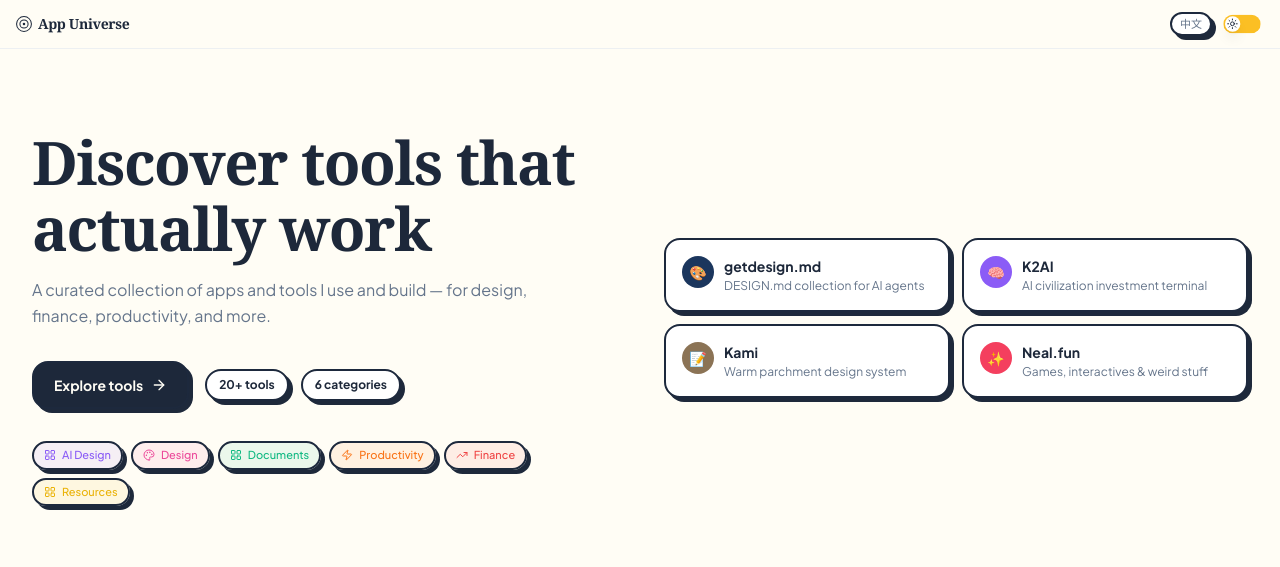
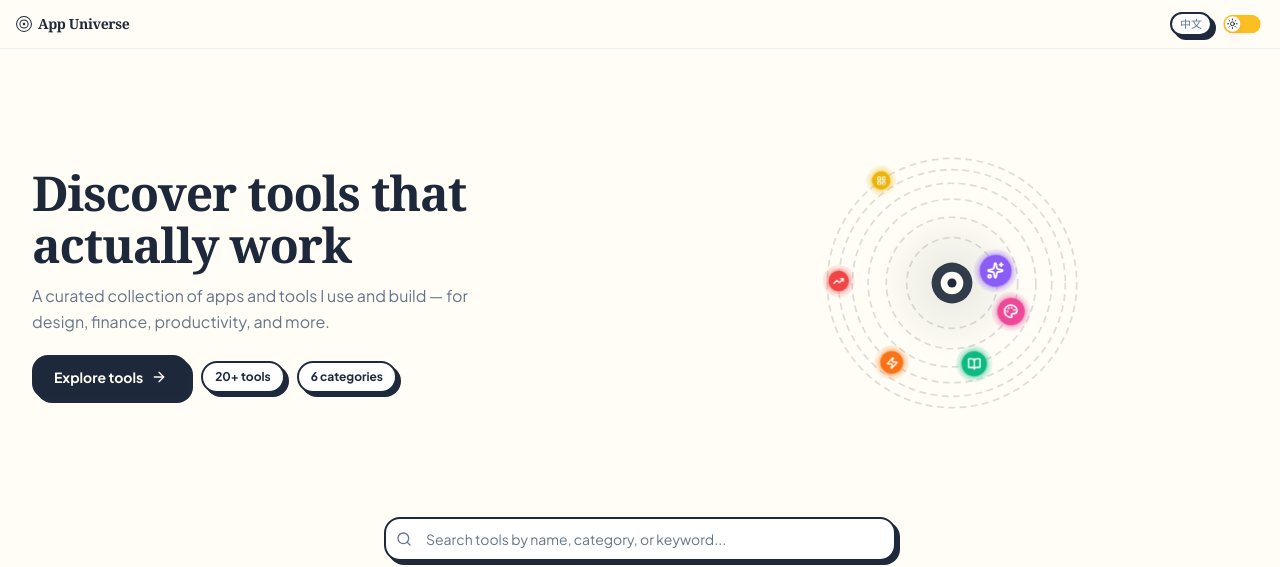
Before and after one commit to cookabc/app-universe, a Next.js app: page / in a window 1280 px wide. Shown: the top 567 px of the page. Built offline with nearby package versions, Linux system fonts and the light colour scheme.

Commit message:
refactor(hero): redesign with centered layout and orbital illustration
Move from left-right split to centered hero with dynamic category pills
and orbital SVG illustration on the right.

```diff
--- a/src/components/magicpath/nice-ui-landing-hero/HeroSection.tsx
+++ b/src/components/magicpath/nice-ui-landing-hero/HeroSection.tsx
@@ -1,38 +1,30 @@
 'use client'
 
 import { motion, useReducedMotion, type Variants } from 'framer-motion'
-import { ArrowRight, LayoutGrid, Palette, TrendingUp, Zap } from 'lucide-react'
+import { ArrowRight } from 'lucide-react'
 import { TOOL_CATEGORIES, default as TOOLS } from '@/data/tools'
 import { useI18nReady } from '@/hooks/useI18nReady'
-
-const categoryIcons = [
-    { icon: TrendingUp, color: '#ef4444', key: 'finance' },
-    { icon: Palette, color: '#ec4899', key: 'design' },
-    { icon: Zap, color: '#f97316', key: 'productivity' },
-    { icon: LayoutGrid, color: '#eab308', key: 'resources' },
-]
+import { HeroOrbital } from './HeroOrbital'
 
 const containerVariants: Variants = {
     hidden: { opacity: 0 },
     visible: {
         opacity: 1,
-        transition: { staggerChildren: 0.12, delayChildren: 0.1 },
+        transition: { staggerChildren: 0.1, delayChildren: 0.1 },
     },
 }
 
 const itemVariants: Variants = {
-    hidden: { opacity: 0, y: 20 },
+    hidden: { opacity: 0, y: 14 },
     visible: {
         opacity: 1,
         y: 0,
-        transition: { duration: 0.5, ease: 'easeOut' as const },
+        transition: { duration: 0.45, ease: 'easeOut' as const },
     },
 }
 
 export default function HeroSection() {
-    const { t, i18n, isReady } = useI18nReady()
-    const lang = i18n.language as 'en' | 'zh'
-    const shouldReduceMotion = useReducedMotion()
+    const { t, isReady } = useI18nReady()
 
     const title = isReady ? t('hero.title') : 'Discover tools that'
     const titleAccent = isReady ? t('hero.titleAccent') : 'actually work'
@@ -47,125 +39,50 @@ export default function HeroSection() {
         ? t('hero.statsCategories', { count: categoryCount })
         : `${categoryCount} categories`
 
+    const shouldReduceMotion = useReducedMotion()
+
     return (
         <section className="mx-auto max-w-7xl px-4 sm:px-6 lg:px-8">
             <motion.div
-                className="grid lg:grid-cols-2 gap-8 lg:gap-12 items-center py-12 sm:py-16 lg:py-20"
+                className="grid lg:grid-cols-2 gap-6 lg:gap-8 items-center py-10 sm:py-14 lg:py-16"
                 variants={shouldReduceMotion ? undefined : containerVariants}
                 initial="hidden"
                 animate="visible"
             >
-                {/* Left Content */}
-                <div className="space-y-6 sm:space-y-8">
-                    <motion.div className="space-y-4" variants={shouldReduceMotion ? undefined : itemVariants}>
-                        <h1 className="text-3xl sm:text-4xl lg:text-5xl xl:text-6xl font-black font-heading tracking-tight text-foreground leading-[1.1]">
-                            {title} <span className="text-gradient">{titleAccent}</span>
+                {/* Left: Copy */}
+                <div className="space-y-5">
+                    <motion.div className="space-y-3" variants={shouldReduceMotion ? undefined : itemVariants}>
+                        <h1 className="text-3xl sm:text-4xl lg:text-5xl font-black font-heading tracking-tight text-foreground leading-[1.08]">
+                            {title}
+                            <br />
+                            <span className="text-gradient">{titleAccent}</span>
                         </h1>
-                        <p className="text-sm sm:text-base text-muted-foreground max-w-lg leading-relaxed">
+                        <p className="text-sm sm:text-base text-muted-foreground max-w-md leading-relaxed">
                             {subtitle}
                         </p>
                     </motion.div>
 
-                    {/* CTA Button */}
                     <motion.div
-                        className="flex flex-col sm:flex-row items-start sm:items-center gap-4"
+                        className="flex items-center gap-3 flex-wrap"
                         variants={shouldReduceMotion ? undefined : itemVariants}
                     >
                         <a
                             href="#tools"
-                            className="group inline-flex items-center gap-2 px-5 py-3 border-2 border-slate-800 bg-foreground text-background font-bold text-sm rounded-[var(--radius)] shadow-[var(--box-shadow)] transition-all duration-200 hover:-translate-x-1 hover:-translate-y-1 hover:shadow-[calc(var(--box-shadow)_+_4px)]"
+                            className="group inline-flex items-center gap-2 px-5 py-2.5 border-2 border-slate-800 bg-foreground text-background font-bold text-sm rounded-[var(--radius)] shadow-[var(--box-shadow)] transition-all duration-200 hover:-translate-x-1 hover:-translate-y-1 hover:shadow-[calc(var(--box-shadow)_+_4px)]"
                         >
                             {ctaText}
                             <ArrowRight className="h-4 w-4 transition-transform group-hover:translate-x-0.5" />
                         </a>
-
-                        {/* Stats */}
-                        <div className="flex items-center gap-3">
-                            <span className="glass-card px-3 py-1.5 text-xs font-bold text-foreground">
-                                {statsTools}
-                            </span>
-                            <span className="glass-card px-3 py-1.5 text-xs font-bold text-foreground">
-                                {statsCategories}
-                            </span>
-                        </div>
-                    </motion.div>
-
-                    {/* Category pills preview */}
-                    <motion.div
-                        className="flex flex-wrap gap-2"
-                        variants={shouldReduceMotion ? undefined : itemVariants}
-                    >
-                        {TOOL_CATEGORIES.filter((c) => c.key !== 'all').map((cat) => {
-                            const catIcon = categoryIcons.find((ci) => ci.key === cat.key)
-                            const Icon = catIcon?.icon ?? LayoutGrid
-                            const label = cat.label[lang] || cat.label.en
-                            return (
-                                <span
-                                    key={cat.key}
-                                    className="inline-flex items-center gap-1.5 px-2.5 py-1 rounded-full text-[11px] font-medium border-2 border-slate-800 shadow-[var(--box-shadow)]"
-                                    style={{
-                                        backgroundColor: `${cat.color}15`,
-                                        color: cat.color,
-                                    }}
-                                >
-                                    <Icon className="h-3 w-3" />
-                                    {label}
-                                </span>
-                            )
-                        })}
+                        <span className="glass-card px-3 py-1.5 text-xs font-bold text-foreground">{statsTools}</span>
+                        <span className="glass-card px-3 py-1.5 text-xs font-bold text-foreground">
+                            {statsCategories}
+                        </span>
                     </motion.div>
                 </div>
 
-                {/* Right: Tool Cards Preview */}
-                <motion.div className="relative" variants={shouldReduceMotion ? undefined : itemVariants}>
-                    <div className="grid grid-cols-2 gap-3">
-                        {/* Decorative tool cards matching the existing ToolCard style */}
-                        {[
-                            {
-                                name: 'getdesign.md',
-                                desc: 'DESIGN.md collection for AI agents',
-                                icon: '🎨',
-                                color: '#1b365d',
-                            },
-                            {
-                                name: 'K2AI',
-                                desc: 'AI civilization investment terminal',
-                                icon: '🧠',
-                                color: '#8b5cf6',
-                            },
-                            {
-                                name: 'Kami',
-                                desc: 'Warm parchment design system',
-                                icon: '📝',
-                                color: '#8b7355',
-                            },
-                            {
-                                name: 'Neal.fun',
-                                desc: 'Games, interactives & weird stuff',
-                                icon: '✨',
-                                color: '#f43f5e',
-                            },
-                        ].map((card) => (
-                            <div key={card.name} className="glass-card p-3 sm:p-4 cursor-default">
-                                <div className="flex items-start gap-2.5">
-                                    <div
-                                        className="flex-shrink-0 flex h-8 w-8 items-center justify-center rounded-lg text-white text-sm"
-                                        style={{ backgroundColor: card.color }}
-                                    >
-                                        {card.icon}
-                                    </div>
-                                    <div className="min-w-0">
-                                        <h3 className="text-xs sm:text-sm font-bold text-foreground truncate">
-                                            {card.name}
-                                        </h3>
-                                        <p className="text-[10px] sm:text-xs text-muted-foreground line-clamp-2 mt-0.5">
-                                            {card.desc}
-                                        </p>
-                                    </div>
-                                </div>
-                            </div>
-                        ))}
-                    </div>
+                {/* Right: Orbital illustration */}
+                <motion.div variants={shouldReduceMotion ? undefined : itemVariants}>
+                    <HeroOrbital />
                 </motion.div>
             </motion.div>
         </section>
```
